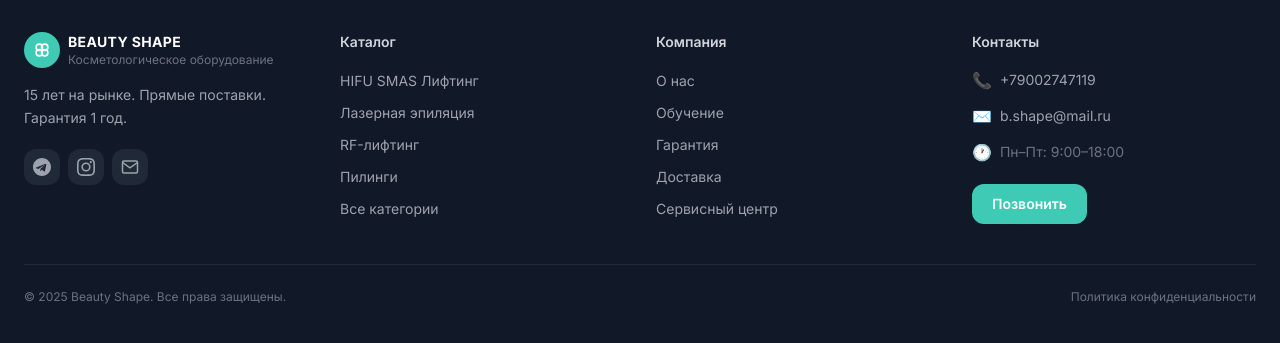
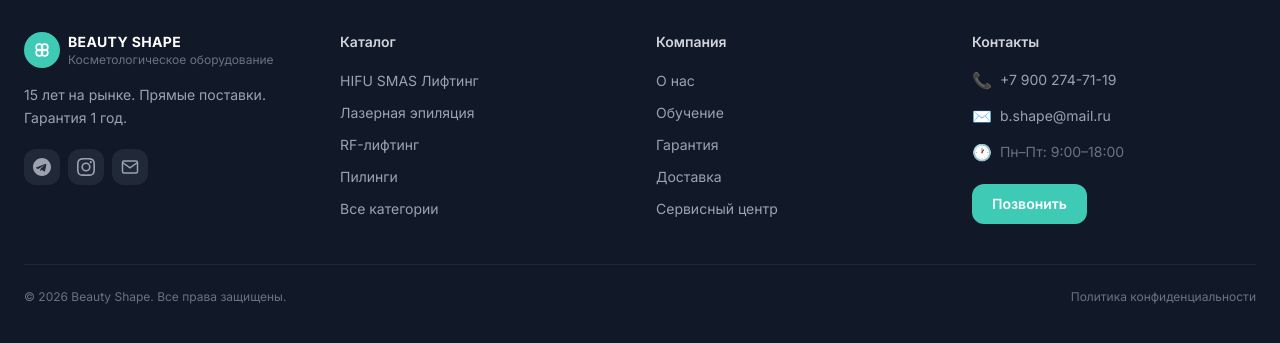
Before and after one commit to Khusrav-afk/Beauty-Shape, a Next.js app: page /about in a window 1280 px wide. Shown: the part 2147-2490 px from the top of the page. Built offline with nearby package versions, Linux system fonts and the light colour scheme.

Commit message:
Update Footer.js

```diff
--- a/components/Footer.js
+++ b/components/Footer.js
@@ -2,6 +2,7 @@
 import Link from 'next/link'
 
 const PHONE = '+79002747119'
+const PHONE_DISPLAY = '+7 900 274-71-19'
 const EMAIL = 'b.shape@mail.ru'
 const TG    = 'https://t.me/+aPk5OJJWJoJiYjhi'
 const IG    = 'https://www.instagram.com/apparat_kosmetolog.bs'
@@ -58,23 +59,14 @@
             {/* Social icons */}
             <div className="flex gap-2">
               <a href={TG} target="_blank" rel="noopener"
-                className="w-9 h-9 rounded-xl flex items-center justify-center text-gray-400 transition-all duration-200 hover:scale-110 hover:shadow-lg"
-                style={{'--hover-bg':'#29a9eb'}}
-                onMouseEnter={e => e.currentTarget.style.background='#29a9eb'}
-                onMouseLeave={e => e.currentTarget.style.background='#1f2937'}
-                title="Telegram"
-                data-social
-              >
-                <div className="w-9 h-9 rounded-xl bg-gray-800 flex items-center justify-center text-gray-400 hover:bg-sky-500 hover:text-white transition-all duration-200 hover:scale-110">
-                  <TelegramIcon />
-                </div>
+                className="w-9 h-9 rounded-xl bg-gray-800 flex items-center justify-center text-gray-400 hover:bg-sky-500 hover:text-white transition-all duration-200 hover:scale-110"
+                title="Telegram">
+                <TelegramIcon />
               </a>
               <a href={IG} target="_blank" rel="noopener" title="Instagram"
                 className="w-9 h-9 rounded-xl bg-gray-800 flex items-center justify-center text-gray-400 hover:text-white transition-all duration-200 hover:scale-110"
-                style={{}}
                 onMouseEnter={e => { e.currentTarget.style.background='linear-gradient(45deg,#f09433,#e6683c,#dc2743,#cc2366,#bc1888)'; e.currentTarget.style.color='white' }}
-                onMouseLeave={e => { e.currentTarget.style.background='#1f2937'; e.currentTarget.style.color='' }}
-              >
+                onMouseLeave={e => { e.currentTarget.style.background='#1f2937'; e.currentTarget.style.color='' }}>
                 <InstagramIcon />
               </a>
               <a href={`mailto:${EMAIL}`} title="Email"
@@ -131,7 +123,7 @@
               <li>
                 <a href={`tel:${PHONE}`} className="text-sm text-gray-400 hover:text-white transition-colors flex items-center gap-2 group">
                   <span className="text-base">📞</span>
-                  <span className="group-hover:translate-x-0.5 transition-transform">{PHONE}</span>
+                  <span className="group-hover:translate-x-0.5 transition-transform">{PHONE_DISPLAY}</span>
                 </a>
               </li>
               <li>
@@ -154,7 +146,7 @@
         </div>
 
         <div className="border-t border-gray-800 mt-10 pt-6 flex flex-col sm:flex-row justify-between items-center gap-2">
-          <p className="text-xs text-gray-500">© 2025 Beauty Shape. Все права защищены.</p>
+          <p className="text-xs text-gray-500">© 2026 Beauty Shape. Все права защищены.</p>
           <Link href="/privacy" className="text-xs text-gray-500 hover:text-gray-300 transition-colors">
             Политика конфиденциальности
           </Link>
```
